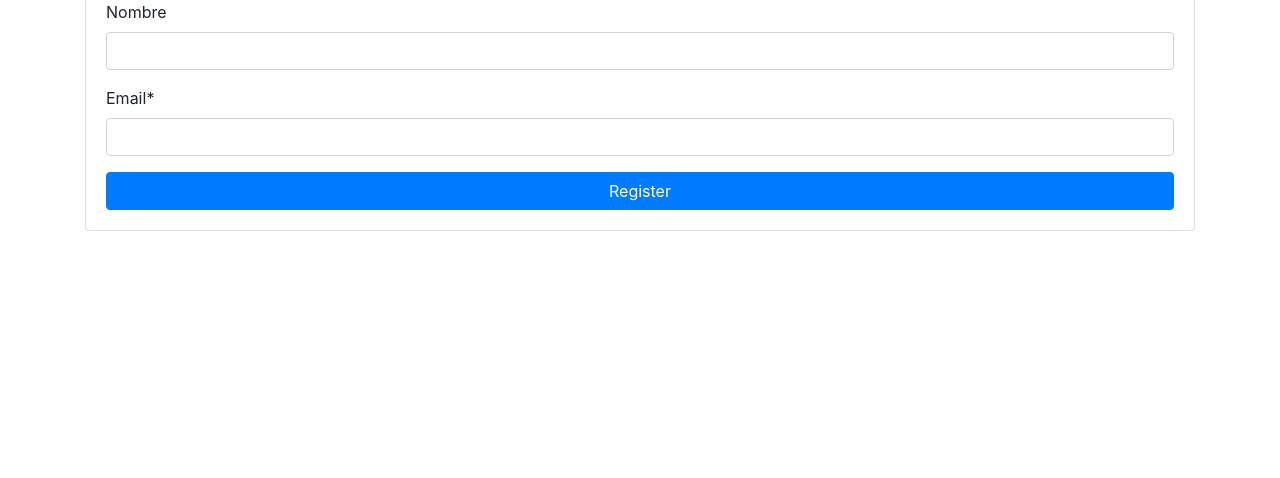
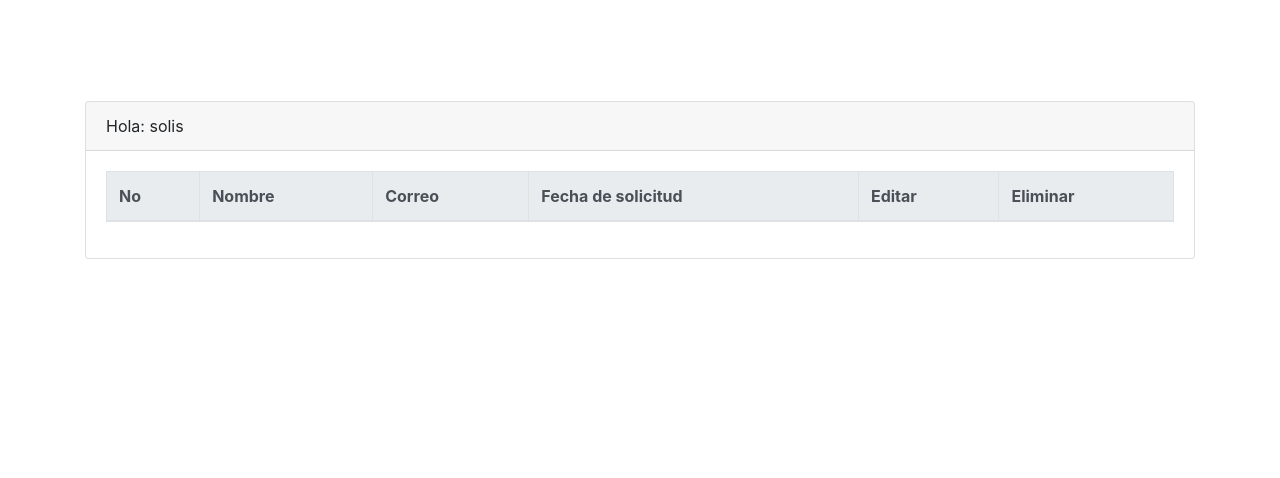
Before and after one commit to solisrmz/DJPractice, a Django app: page / in a window 1280 px wide. Shown: the part 460-938 px from the top of the page. Run offline with Django 3.2, Linux system fonts and the light colour scheme; a user stored in the database is signed in; lists and menus that the app fills with data are empty; some libraries are stand-ins or nearby versions.

Commit message:
Vistas con protección para autentificación

```diff
--- a/noticia/views.py
+++ b/noticia/views.py
@@ -21,8 +21,15 @@ def inicio(request):
         'saludo':titulo,
         'my_form':form,
     }
+    #comprueba el rol del usuario, en este caso si es super usuario le va a permitir una acción
+    if request.user.is_authenticated and request.user.is_staff:
+        query = Usuario.objects.all().order_by('nombre')
+        context={
+        'pageTitle':titulo,
+        'data':query,
+        }
     #Retorna un request, una vista y el contexto
-    return render(request, "Inicio.html", context)
+    return render(request, "Index.html", context)
 
 #Vista para el formulario de contacto
 def contact(request):
--- a/practica/__init__.py
+++ b/practica/__init__.py
@@ -0,0 +1,3 @@
+import pymysql
+pymysql.version_info = (1, 3, 13, "final", 0)
+pymysql.install_as_MySQLdb()
--- a/static_pro/static/css/custom.css
+++ b/static_pro/static/css/custom.css
@@ -1,3 +1,10 @@
 .texto-alineado{
     text-align: center;
 }
+
+.bg-nav{
+    background-color: rgb(51, 67, 139);
+}
+.jumbo-fondo{
+    background-color:  rgb(255, 255, 255)!important;
+}
--- /dev/null
+++ b/templates/Index.html
@@ -0,0 +1,63 @@
+{%extends "base.html"%}
+{%load crispy_forms_tags%}
+{%block title%}Bienvenido{%endblock%}
+{%block jumbotron%}
+<div class="jumbotron jumbo-fondo">
+<div class="row">
+    <div class="col-sm-6">
+        <h1>Django Test App</h1>
+            <p class="lead">
+                Mi primer sitio creado con Django, con el cual adquiero nuevas habilidades con este framework
+            </p>
+    </div>
+    <div class="col-sm-6">
+        <iframe width="560" height="315" src="https://www.youtube.com/embed/7XO1AzwkPPE" frameborder="0" allow="accelerometer; autoplay; encrypted-media; gyroscope; picture-in-picture" allowfullscreen></iframe>
+    </div>
+</div>
+</div>
+{%endblock%}
+{%block content%}
+{%if not user.is_authenticated %}
+<div class="card">
+<div class="card-header"><h3 class="texto-alineado">Suscríbete al blog</h3></div>
+<div class="card-body">
+<form class="form" method="POST" action="">{%csrf_token%}
+    {{my_form|crispy}}
+    <input type="submit" class="btn btn-primary btn-block" value="Suscribirme">
+</form>
+</div>
+</div>
+{%else%}
+{%if user.is_authenticated and user.is_staff%}
+<div class="card">
+    <div class="card-header">Hola: {{ user.get_username }}</div>
+    <div class="card-body">
+        <div class="table-responsive">
+            <table class="table table-hover table-bordered">
+                <thead class="thead-light">
+                    <th>No</th>
+                    <th>Nombre</th>
+                    <th>Correo</th>
+                    <th>Fecha de solicitud</th>
+                    <th>Editar</th>
+                    <th>Eliminar</th>
+                </thead>
+                <tbody>
+                    {%for instance in query%}
+                        <tr>
+                            <td>{{forloop.counter}}</td>
+                            <td>{{instance.nombre}}</td>
+                            <td>{{instance.email}}</td>
+                            <td>{{instance.timesstamp}}</td>
+                            <td><a href="" class="btn btn-info">Editar</a></td>
+                            <td><a href="" class="btn btn-danger">Borrar</a></td>
+                        </tr>
+                    {%endfor%}
+                </tbody>
+            </table>
+        </div>
+    </div>
+</div>
+{%endif%}
+{%endif%}
+{%endblock%}
--- a/templates/Inicio.html
+++ /dev/null
@@ -1,27 +0,0 @@
-{%extends "base.html"%}
-{%load crispy_forms_tags%}
-{%block title%}Bienvenido{%endblock%}
-{%block jumbotron%}
-<div class="jumbotron">
-<div class="row">
-    <div class="col-sm-6">
-        <h1>Django Test App</h1>
-            <p class="lead">
-                Mi primer sitio creado con Django, con el cual adquiero nuevas habilidades con este framework
-            </p>
-    </div>
-    <div class="col-sm-6" style="background-color: black;"></div>
-</div>
-</div>
-{%endblock%}
-{%block content%}
-<div class="card">
-<div class="card-header"><h3 class="texto-alineado">Registro</h3></div>
-<div class="card-body">
-<form class="form" method="POST" action="">{%csrf_token%}
-    {{my_form|crispy}}
-    <input type="submit" class="btn btn-primary btn-block" value="Register">
-</form>
-</div>
-</div>
-{%endblock%}
--- a/templates/navbar.html
+++ b/templates/navbar.html
@@ -1,5 +1,6 @@
+{% load i18n %}
 <!---Barra de navegación-->
-<nav class="navbar navbar-expand-md navbar-dark bg-dark mb-4">
+<nav class="navbar navbar-expand-md navbar-dark mb-4 bg-nav">
     <a class="navbar-brand" href="#">Django Test App</a>
     <button class="navbar-toggler" type="button" data-toggle="collapse" data-target="#navbarCollapse"
         aria-controls="navbarCollapse" aria-expanded="false" aria-label="Toggle navigation">
@@ -17,9 +18,26 @@
                 <a class="nav-link" href="{%url 'contact'%}">Contact</a>
             </li>
         </ul>
-        <form class="form-inline mt-2 mt-md-0">
-            <input class="form-control mr-sm-2" type="text" placeholder="Search" aria-label="Search">
-            <button class="btn btn-outline-success my-2 my-sm-0" type="submit">Search</button>
-        </form>
+        <div class="nav navbar-nav navbar-right">
+            {%if request.user.is_authenticated %}
+            <li class="nav-item dropdown">
+                <a class="nav-link dropdown-toggle" href="#" id="navbarDropdown" role="button" data-toggle="dropdown" aria-haspopup="true" aria-expanded="false">
+                  {{user.get_username}}
+                </a>
+                <div class="dropdown-menu" aria-labelledby="navbarDropdown">
+                  <a class="dropdown-item" href="">{{user.get_username}}</a>
+                  <div class="dropdown-divider"></div>
+                      <a class="dropdown-item" href="{%url 'auth_logout'%}"><i class="fas fa-clipboard-list"></i>{%trans "Salir"%}</a>
+                </div>
+              </li>
+            {%else%}
+            <li class="nav-item">
+                <a href="{%url 'auth_login'%}" class="nav-link">{%trans "Login"%}</a>
+            </li>
+            <li class="nav-item">
+                <a href="{%url 'registration_register'%}" class="nav-link">{%trans "Register"%}</a>
+            </li>
+            {%endif%}
+        </div>
     </div>
 </nav>
```
Also changed, not shown: practica/settings.py (+8 -2 lines), db.sqlite3.
